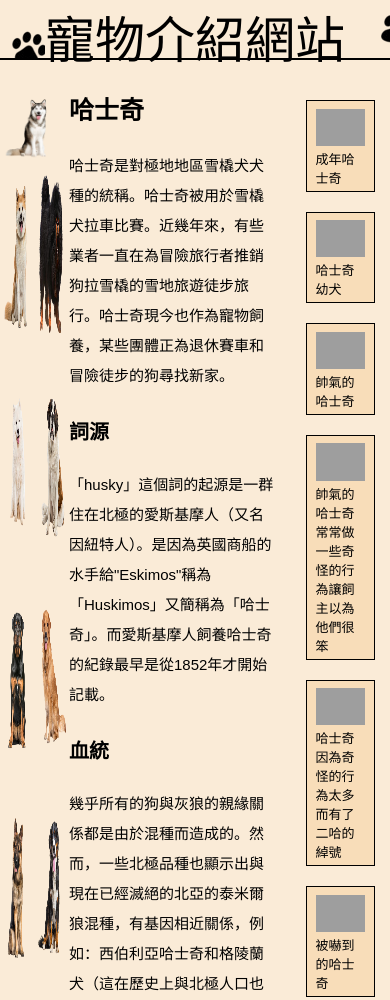
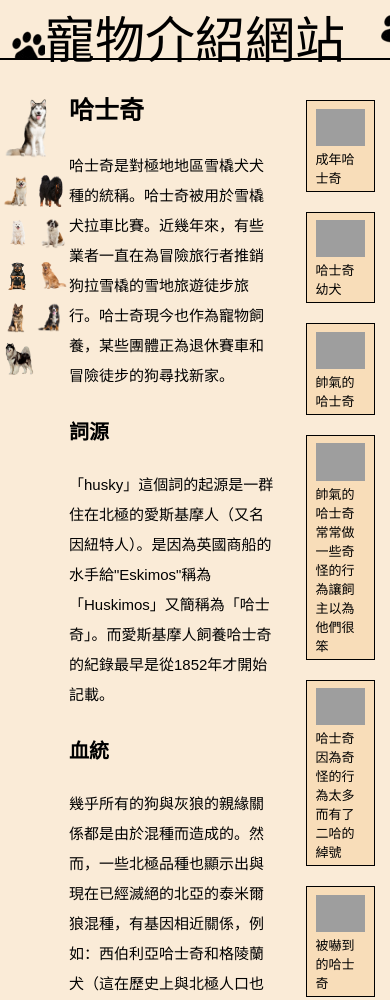
Before and after one commit to terryor546/Dog-introduction, a plain HTML site: page Husky.html in a window 390 px wide. Shown: the top 1000 px of the page. Drawn offline with Linux system fonts and the light colour scheme; grey boxes are pictures that could not be loaded; a web font is replaced by a local one.

```diff
--- a/Akita-Inu.css
+++ b/Akita-Inu.css
@@ -271,6 +271,10 @@ footer{
     border-top: 2px solid black;
 }
 @media( max-width: 987px ){
+    .another-dog{
+        width: 100%;
+        height: 30%;
+    }
     article h1{
         font-size: 25px;
     }
@@ -282,6 +286,18 @@ footer{
     }
     section div p{
         font-size: 13px;
+    }
+}
+@media( max-width: 750px ){
+    .another-dog{
+        width: 100%;
+        height: 20%;
+    }
+}
+@media( max-width: 500px ){
+    .another-dog{
+        width: 100%;
+        height: 10%;
     }
 }
 @media( min-width: 2500px ){
--- a/Alaskan-Malamute.css
+++ b/Alaskan-Malamute.css
@@ -277,6 +277,10 @@ footer{
     border-top: 2px solid black;
 }
 @media( max-width: 987px ){
+    .another-dog{
+        width: 100%;
+        height: 30%;
+    }
     article h1{
         font-size: 25px;
     }
@@ -288,6 +292,18 @@ footer{
     }
     section div p{
         font-size: 13px;
+    }
+}
+@media( max-width: 750px ){
+    .another-dog{
+        width: 100%;
+        height: 20%;
+    }
+}
+@media( max-width: 500px ){
+    .another-dog{
+        width: 100%;
+        height: 10%;
     }
 }
 @media( min-width: 2500px ){
--- a/Bernese-Mountain-Dog.css
+++ b/Bernese-Mountain-Dog.css
@@ -271,6 +271,10 @@ footer{
     border-top: 2px solid black;
 }
 @media( max-width: 987px ){
+    .another-dog{
+        width: 100%;
+        height: 30%;
+    }
     article h1{
         font-size: 25px;
     }
@@ -282,6 +286,18 @@ footer{
     }
     section div p{
         font-size: 13px;
+    }
+}
+@media( max-width: 750px ){
+    .another-dog{
+        width: 100%;
+        height: 20%;
+    }
+}
+@media( max-width: 500px ){
+    .another-dog{
+        width: 100%;
+        height: 10%;
     }
 }
 @media( min-width: 2500px ){
--- a/German-Shepherd.css
+++ b/German-Shepherd.css
@@ -271,6 +271,10 @@ footer{
     border-top: 2px solid black;
 }
 @media( max-width: 987px ){
+    .another-dog{
+        width: 100%;
+        height: 30%;
+    }
     article h1{
         font-size: 25px;
     }
@@ -282,6 +286,18 @@ footer{
     }
     section div p{
         font-size: 13px;
+    }
+}
+@media( max-width: 750px ){
+    .another-dog{
+        width: 100%;
+        height: 20%;
+    }
+}
+@media( max-width: 500px ){
+    .another-dog{
+        width: 100%;
+        height: 10%;
     }
 }
 @media( min-width: 2500px ){
--- a/Golden-Retriever.css
+++ b/Golden-Retriever.css
@@ -271,6 +271,10 @@ footer{
     border-top: 2px solid black;
 }
 @media( max-width: 987px ){
+    .another-dog{
+        width: 100%;
+        height: 30%;
+    }
     article h1{
         font-size: 25px;
     }
@@ -282,6 +286,18 @@ footer{
     }
     section div p{
         font-size: 13px;
+    }
+}
+@media( max-width: 750px ){
+    .another-dog{
+        width: 100%;
+        height: 20%;
+    }
+}
+@media( max-width: 500px ){
+    .another-dog{
+        width: 100%;
+        height: 10%;
     }
 }
 @media( min-width: 2500px ){
--- a/Husky.css
+++ b/Husky.css
@@ -270,6 +270,10 @@ footer{
     border-top: 2px solid black;
 }
 @media( max-width: 987px ){
+    .another-dog{
+        width: 100%;
+        height: 30%;
+    }
     article h1{
         font-size: 25px;
     }
@@ -281,6 +285,18 @@ footer{
     }
     section div p{
         font-size: 13px;
+    }
+}
+@media( max-width: 750px ){
+    .another-dog{
+        width: 100%;
+        height: 20%;
+    }
+}
+@media( max-width: 500px ){
+    .another-dog{
+        width: 100%;
+        height: 10%;
     }
 }
 @media( min-width: 2500px ){
--- a/Rottweiler.css
+++ b/Rottweiler.css
@@ -271,6 +271,10 @@ footer{
     border-top: 2px solid black;
 }
 @media( max-width: 987px ){
+    .another-dog{
+        width: 100%;
+        height: 30%;
+    }
     article h1{
         font-size: 25px;
     }
@@ -282,6 +286,18 @@ footer{
     }
     section div p{
         font-size: 13px;
+    }
+}
+@media( max-width: 750px ){
+    .another-dog{
+        width: 100%;
+        height: 20%;
+    }
+}
+@media( max-width: 500px ){
+    .another-dog{
+        width: 100%;
+        height: 10%;
     }
 }
 @media( min-width: 2500px ){
--- a/Saint-Bernard.css
+++ b/Saint-Bernard.css
@@ -271,6 +271,10 @@ footer{
     border-top: 2px solid black;
 }
 @media( max-width: 987px ){
+    .another-dog{
+        width: 100%;
+        height: 30%;
+    }
     article h1{
         font-size: 25px;
     }
@@ -282,6 +286,18 @@ footer{
     }
     section div p{
         font-size: 13px;
+    }
+}
+@media( max-width: 750px ){
+    .another-dog{
+        width: 100%;
+        height: 20%;
+    }
+}
+@media( max-width: 500px ){
+    .another-dog{
+        width: 100%;
+        height: 10%;
     }
 }
 @media( min-width: 2500px ){
--- a/Samoyed.css
+++ b/Samoyed.css
@@ -271,6 +271,10 @@ footer{
     border-top: 2px solid black;
 }
 @media( max-width: 987px ){
+    .another-dog{
+        width: 100%;
+        height: 30%;
+    }
     article h1{
         font-size: 25px;
     }
@@ -282,6 +286,18 @@ footer{
     }
     section div p{
         font-size: 13px;
+    }
+}
+@media( max-width: 750px ){
+    .another-dog{
+        width: 100%;
+        height: 20%;
+    }
+}
+@media( max-width: 500px ){
+    .another-dog{
+        width: 100%;
+        height: 10%;
     }
 }
 @media( min-width: 2500px ){
--- a/Tibetan-Mastiff.css
+++ b/Tibetan-Mastiff.css
@@ -271,6 +271,10 @@ footer{
     border-top: 2px solid black;
 }
 @media( max-width: 987px ){
+    .another-dog{
+        width: 100%;
+        height: 30%;
+    }
     article h1{
         font-size: 25px;
     }
@@ -282,6 +286,18 @@ footer{
     }
     section div p{
         font-size: 13px;
+    }
+}
+@media( max-width: 750px ){
+    .another-dog{
+        width: 100%;
+        height: 20%;
+    }
+}
+@media( max-width: 500px ){
+    .another-dog{
+        width: 100%;
+        height: 10%;
     }
 }
 @media( min-width: 2500px ){
```
